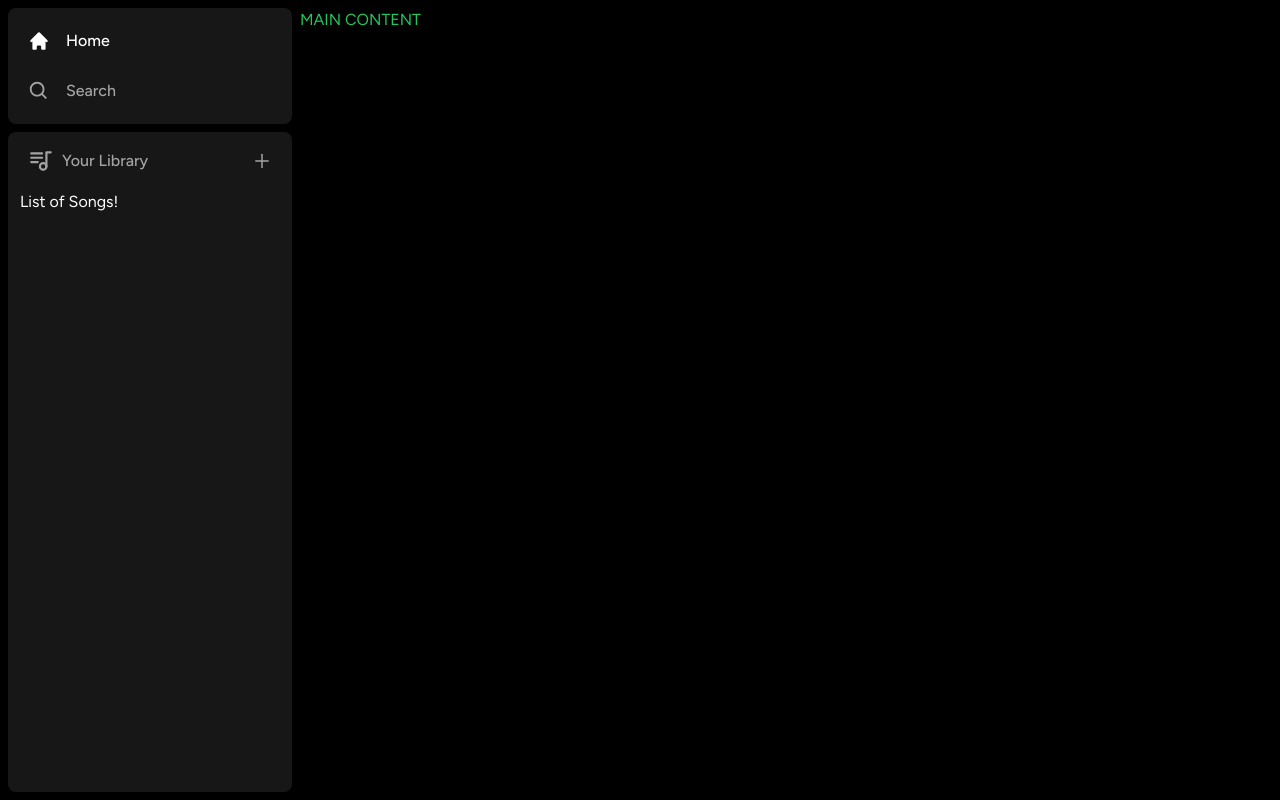
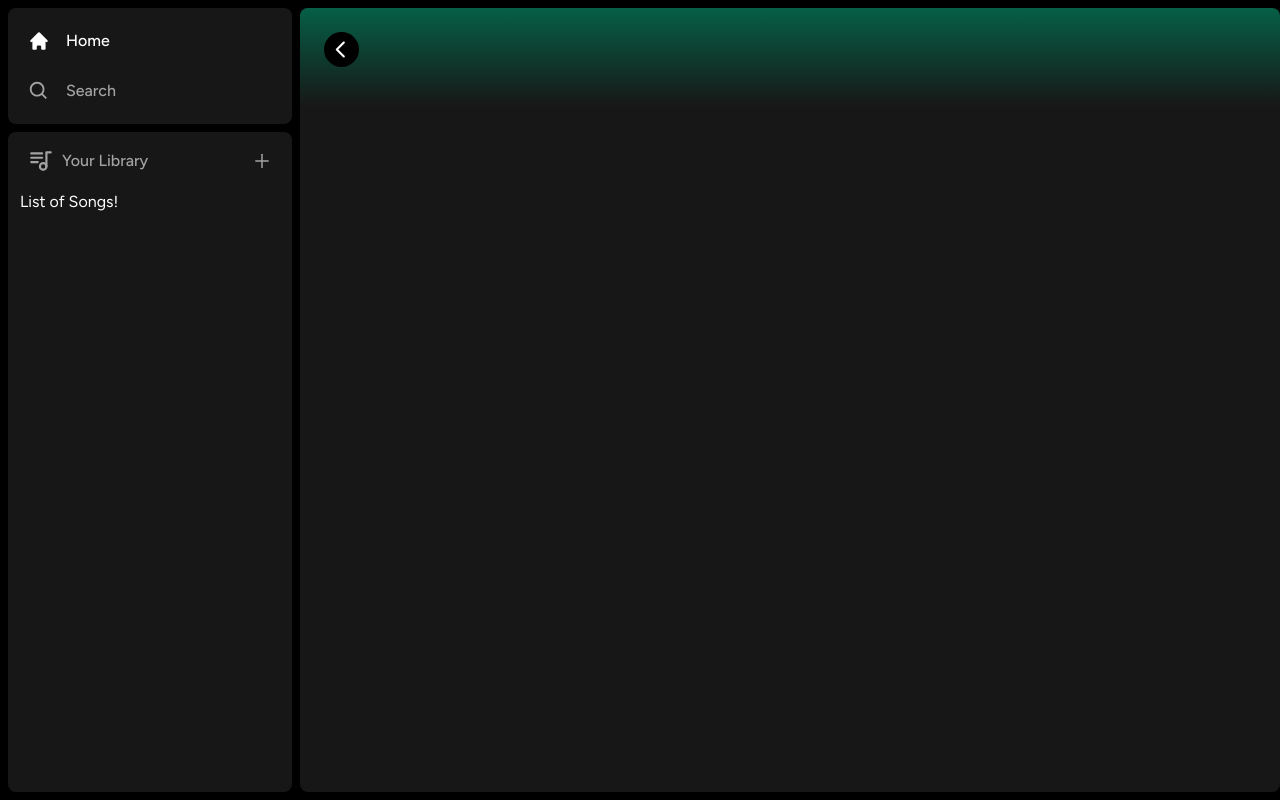
Before and after one commit to ugandapinik/Spotify, a Next.js app: page / in a window 1280 px wide. Built offline with nearby package versions, Linux system fonts and the light colour scheme.

Commit message:
Header: arrow icons included

```diff
--- a/app/(site)/page.tsx
+++ b/app/(site)/page.tsx
@@ -1,9 +1,12 @@
 import Image from 'next/image'
+import Header from '@/components/Header'
 
 export default function Home() {
     return (
-        <div className="text-green-500">
-            MAIN CONTENT
+        <div className="bg-neutral-900 rounded-lg w-full h-full overflow-hidden overflow-y-auto">
+            <Header>
+                Header
+            </Header>
         </div>
     )
 }
--- /dev/null
+++ b/components/Header.tsx
@@ -0,0 +1,38 @@
+"use client"
+
+import { useRouter } from "next/navigation";
+import { twMerge } from "tailwind-merge"
+import { RxCaretLeft } from "react-icons/rx"
+
+interface HeaderProps {
+    children: React.ReactNode;
+    className?: string
+}
+
+
+const Header: React.FC<HeaderProps> = ({
+    children,
+    className
+}) => {
+
+    const router = useRouter()
+
+    const handleLogout = () => {
+        console.log("logged out!")
+    }
+
+
+    return (
+        <div className={twMerge(`h-fit bg-gradient-to-b from-emerald-800 p-6`, className)}>
+            <div className="w-full mb-4 flex items-center justify-between">
+                <div className="hidden md:flex gap-x-2 items-center">
+                    <button className="rounded-full bg-black flex items-center justify-center hover:opacity-75 transition">
+                        <RxCaretLeft className="text-white" size={35} />
+                    </button>
+                </div>
+            </div>
+        </div>
+    )
+}
+
+export default Header
```
